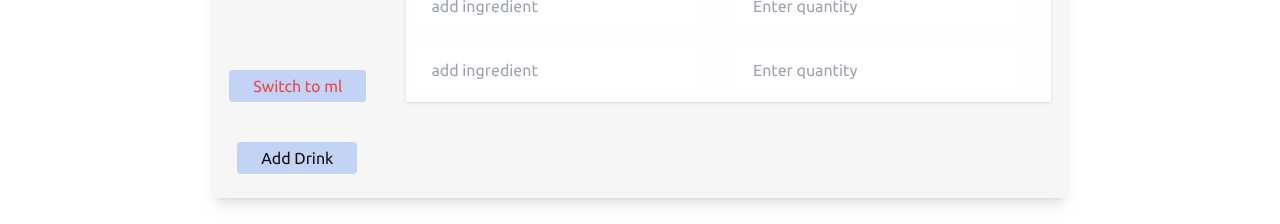
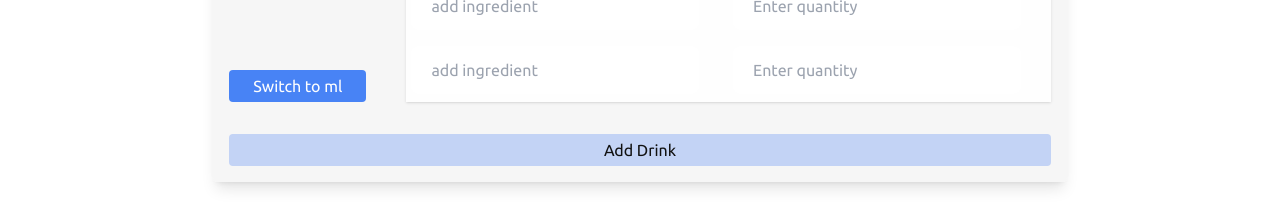
Before and after one commit to damienaries/drink_checker, a Vue app: page /admin in a window 1280 px wide. Shown: the part 1047-1271 px from the top of the page. Built offline with nearby package versions, Linux system fonts and the light colour scheme; no server answers; the database is empty.

Commit message:
secondary btn color props

```diff
--- a/src/components/admin/AddDrinkForm.vue
+++ b/src/components/admin/AddDrinkForm.vue
@@ -36,7 +36,7 @@
         </div>
         <div class="form-control">
           <label for="family" class="w-1/5">family</label>
-          <select type="text" id="family" v-model="newDrink.family" class="flex-1 ml-4">
+          <select id="family" v-model="newDrink.family" class="flex-1 ml-4">
             <option>Sour</option>
             <option>Collins</option>
             <option>gimlet</option>
@@ -52,7 +52,7 @@
         </div>
         <div class="form-control relative">
           <div class="flex absolute left-0 bottom-0">
-            <button-component style="secondary" :fill="false">
+            <button-component color="secondary" :fill="false" @click.prevent="toggleUnit">
               Switch to {{ newDrink.unit === 'oz'? 'ml' : 'oz' }}
             </button-component>
           </div>
@@ -133,6 +133,12 @@ const clearForm = () => {
   newDrink.value = emptyForm;
 }
 
+
+const toggleUnit = () => {
+  console.log(newDrink.unit === 'oz'? 'ml' : 'oz');
+  // return newDrink.unit === 'oz'? 'ml' : 'oz';
+}
+
 </script>
 
 
--- a/src/components/admin/DrinkTable.vue
+++ b/src/components/admin/DrinkTable.vue
@@ -23,16 +23,8 @@
      <td class="table-cell">{{ drink.garnish }}</td>
      <td class="table-cell">{{ drink.ice }}</td>
      <td class="table-cell">
-      <button
-        class="p-2 m-2 bg-green-200 text-sm hover:text-green-800"
-        @click.prevent="editDrink(drink.id)">
-        Edit
-      </button>
-      <button
-        class="p-2 bg-red-200 text-sm hover:text-red-800"
-        @click.prevent="deleteDrink(drink.id)">
-        Delete
-      </button>
+      <button-component @click.prevent="editDrink(drink.id)">Edit</button-component>
+      <button-component @click.prevent="deleteDrink(drink.id)" color="secondary">Delete</button-component>
      </td>
     </tr>
   </table>
@@ -79,6 +71,8 @@ import { onMounted, ref } from 'vue';
 import drinkFunctions from '../../firebase/drinkFunctions.js';
 const { getAllDrinks, updateDrink, deleteDrink, getDrink }  = drinkFunctions;
 
+import ButtonComponent from '../atoms/ButtonComponent.vue';
+
 const drinks = ref(null);
 const editMode = ref(null);
 
--- a/src/components/atoms/ButtonComponent.vue
+++ b/src/components/atoms/ButtonComponent.vue
@@ -13,8 +13,11 @@
 import { computed } from 'vue';
 
 const props = defineProps({
-  href: String|null,
-  style: {
+  href: {
+    type: String,
+    default: null
+  },
+  color: {
     type: String,
     default: 'primary'
   },
@@ -27,16 +30,20 @@ const props = defineProps({
 const emit = defineEmits(['click']);
 
 const buttonClass = computed(() => {
-  switch(props.style){
-    case 'primary':
-      return 'text-black text-center top-0 right-0 px-6 py-1 rounded m-2 bg-blue-100 hover:bg-blue-200';
-      break;
-    case 'secondary':
-      return 'w-full p-2 m-2 bg-blue-500 text-sm hover:bg-blue-600 text-white';
-      break;
-    default:
-      return 'text-red-500 text-center top-0 right-0 px-6 py-1 rounded bg-blue-100 hover:bg-blue-200'
+  // set style for all buttons
+  // then update for each style and depending on fill prop
+  let classes = 'px-6 py-1 rounded text-center hover:shadow transition-all duration-300';
+
+  if(props.color === 'primary') {
+    classes += ' text-black bg-blue-100 hover:bg-blue-200';
   }
+  if(props.color === 'secondary') {
+    classes += ' text-white bg-blue-500 hover:bg-blue-600'
+  }
+
+  classes += props.fill ?  ' w-full' :  'w-fit';
+
+  return classes;
 })
 
 const handleClick = (e) => {
```
Also changed, not shown: public/icons/delete.svg (added), public/icons/edit.svg (added).
